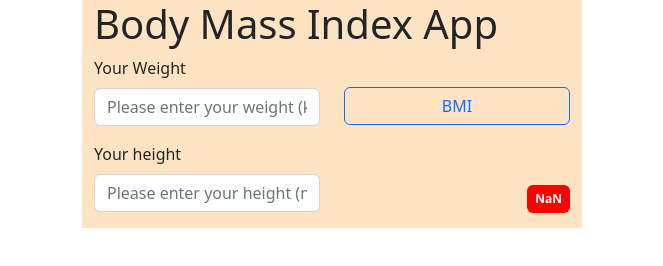
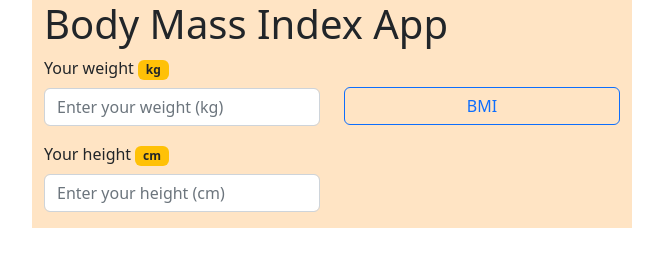
Before and after one commit to H02c4n/bodyMassIndex, a plain HTML site: page index.html in a window 1280 px wide. Both pictures are taken after a click on the button "BMI". Shown: the whole page, without its empty margins (308-971 px from the left). Drawn offline with nearby package versions, Linux system fonts and the light colour scheme.

Commit message:
editing small details

```diff
--- a/index.html
+++ b/index.html
@@ -15,7 +15,7 @@
 
         .container {
             margin: auto;
-            width: 500px;
+            width: 600px;
             background-color: bisque;
         }
 
@@ -53,17 +53,19 @@
             <div class="row">
                 <div class="col-6">
                     <div class="mb-3">
-                        <label for="weight" class="form-label">Your Weight</label>
-                        <input type="text" class="form-control" id="weight" placeholder="Please enter your weight (kg)">
+                        <label for="weight" class="form-label">Your weight <span
+                                class="badge bg-warning text-dark rounded">kg</span></label>
+                        <input type="number" class="form-control" id="weight" placeholder="Enter your weight (kg)">
                     </div>
                     <div class="mb-3">
-                        <label for="height" class="form-label">Your height</label>
-                        <input type="text" class="form-control" id="height" placeholder="Please enter your height (m)">
+                        <label for="height" class="form-label">Your height <span
+                                class="badge bg-warning text-dark rounded">cm</span></label>
+                        <input type="number" class="form-control" id="height" placeholder="Enter your height (cm)">
                     </div>
                 </div>
                 <div class="col-6">
                     <button id="myBtn" class="btn btn-outline-primary float-end w-100" type="button">BMI</button>
-                    <span id="result" class="float-end d-block badge p-2"></span>
+                    <span id="result" class="float-end badge p-3 mb-5"></span>
                 </div>
             </div>
         </form>
@@ -76,34 +78,41 @@
         function calculateBmi() {
             let weight = document.getElementById("weight").value;
             let height = document.getElementById("height").value;
-            let bmi = parseFloat(weight) / (parseFloat(height) * parseFloat(height));
+            let bmi = weight / ((parseFloat(height) / 100) * (parseFloat(height) / 100));
+            bmi = bmi.toFixed(2);
             var result = document.getElementById("result");
+            if (weight == "" || height == "") {
+                alert("Please enter your weight and height");
+            } if ((weight <= 0) || (height <= 0)) {
+                alert("They must be bigger then zero");
+            } else {
                 if (bmi < 18.5) {
-                result.innerHTML = bmi;
+                    result.innerHTML = "You are underweight and your bmi is  :" + bmi;
                     result.classList.remove("normal");
                     result.classList.remove("overweight");
                     result.classList.remove("obese");
                     result.classList.add("skinny");
                 }
                 else if (bmi >= 18.5 && bmi <= 24.99) {
-                result.innerHTML = bmi;
+                    result.innerHTML = "You are normal and your bmi is  :" + bmi;
                     result.classList.remove("skinny");
                     result.classList.remove("overweight");
                     result.classList.remove("obese");
                     result.classList.add("normal");
                 }
                 else if (bmi >= 25 && bmi <= 29.99) {
-                result.innerHTML = bmi;
+                    result.innerHTML = "You are overweight and your bmi is  :" + bmi;
                     result.classList.remove("normal");
                     result.classList.remove("skinny");
                     result.classList.remove("obese");
                     result.classList.add("overweight");
                 } else {
-                result.innerHTML = bmi;
+                    result.innerHTML = "You are obese and your bmi is  :" + bmi;
                     result.classList.remove("normal");
                     result.classList.remove("skinny");
                     result.classList.remove("obese");
                     result.classList.add("obese");
+                }
             }
         }
 
```
Lines whose indentation alone changed are shown as unchanged.
